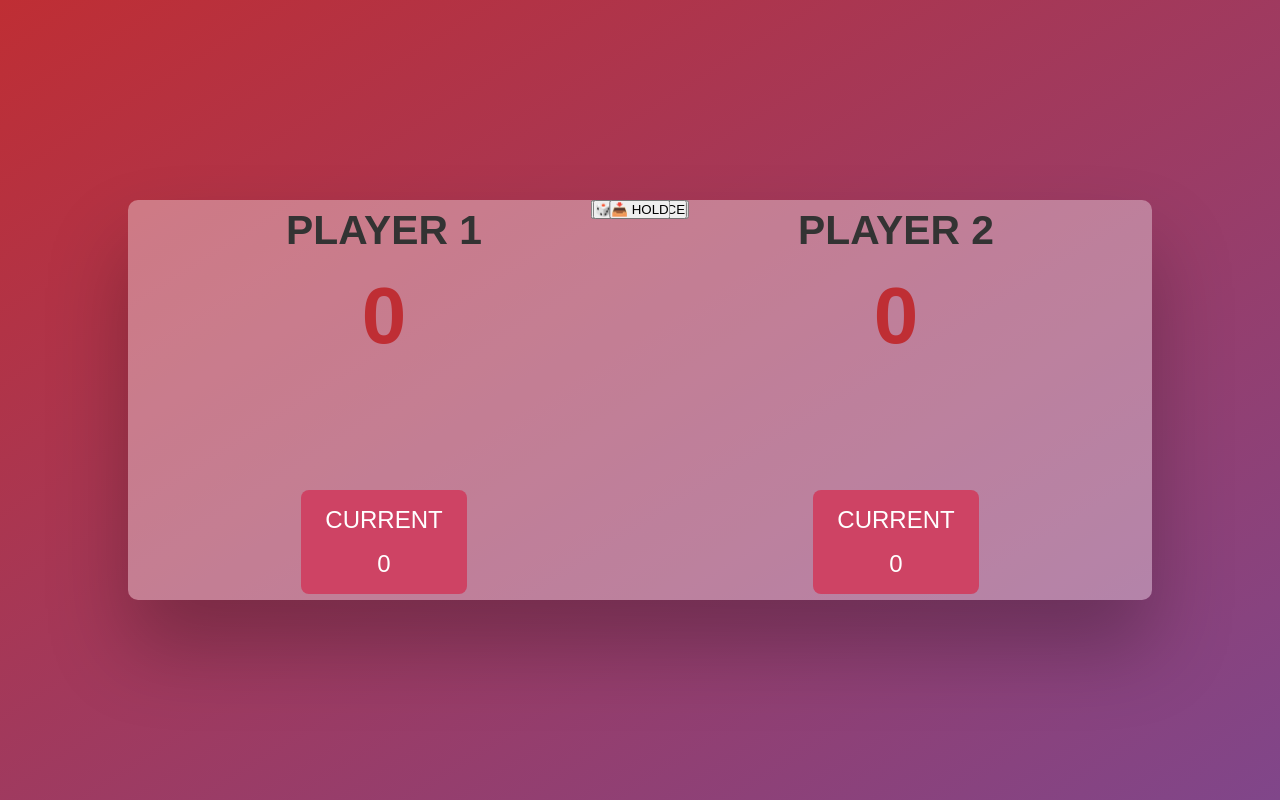
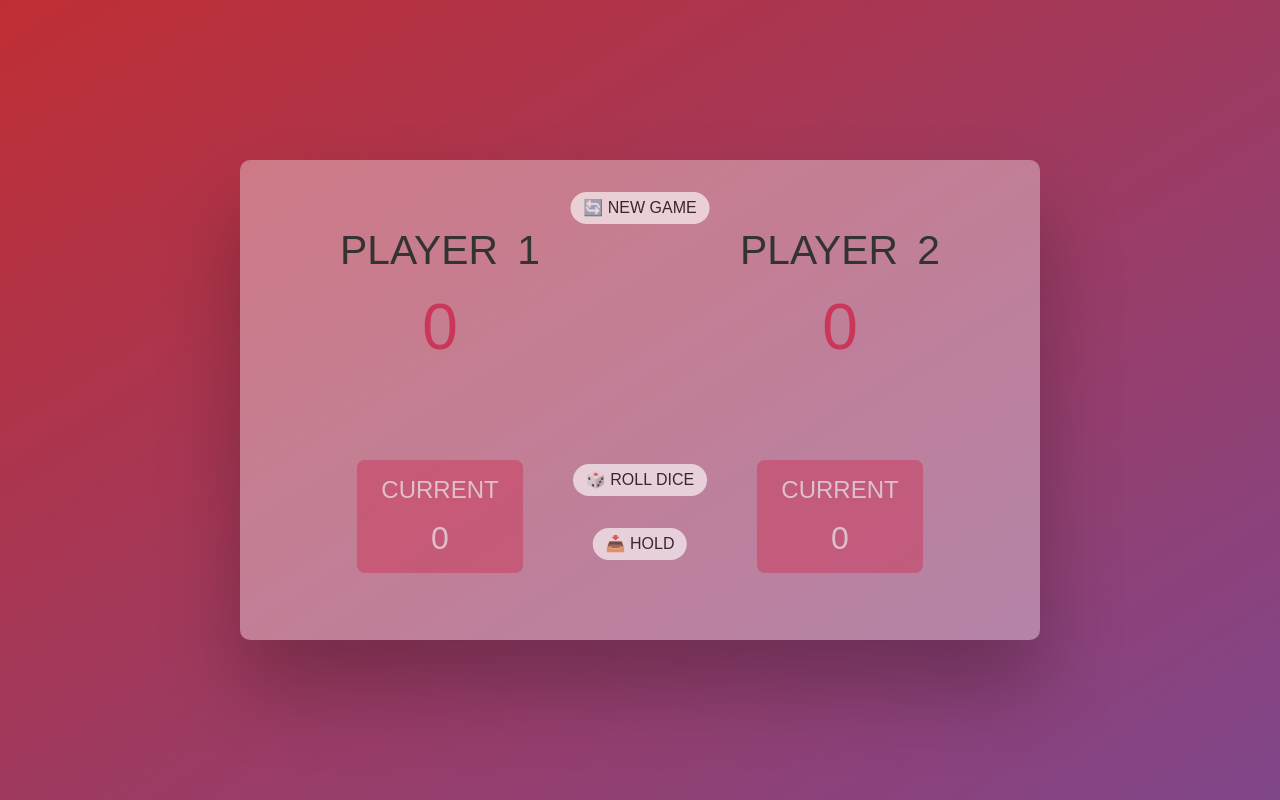
Before and after one commit to Anni-Bunny/pig_game, a plain HTML site: page index.html in a window 1280 px wide. Drawn offline with Linux system fonts and the light colour scheme.

Commit message:
adding styles

```diff
--- a/index.html
+++ b/index.html
@@ -8,29 +8,28 @@
 <body>
 <main>
     <section class="player">
-        <div class="headings">
-            <h2>PLAYER 1</h2>
-            <h1 class="heading2">0</h1>
+        <div class="totalScore">
+            <h2 class="playerHeading">PLAYER 1</h2>
+            <h1 class="playerTotalScore">0</h1>
         </div>
-        <div class="paragraphs">
-            <p>CURRENT</p>
-            <p>0</p>
+        <div class="currentScore">
+            <p class="current">CURRENT</p>
+            <p class="playerCurrentScore">0</p>
         </div>
     </section>
     <section class="player">
-        <div class="headings">
-            <h2>PLAYER 2</h2>
-            <h1 class="heading2">0</h1>
+        <div class="totalScore">
+            <h2 class="playerHeading">PLAYER 2</h2>
+            <h1 class="playerTotalScore">0</h1>
         </div>
-        <div class="paragraphs">
-            <p>CURRENT</p>
-            <p>0</p>
+        <div class="currentScore">
+            <p class="current">CURRENT</p>
+            <p class="playerCurrentScore">0</p>
         </div>
     </section>
-    <button class="btn">🔄️ NEW GAME</button>
-    <button class="btn">🎲 ROLL DICE</button>
-    <button class="btn">📥 HOLD</button>
-
+    <button class="btn btn-new">🔄️ NEW GAME</button>
+    <button class="btn btn-roll">🎲 ROLL DICE</button>
+    <button class="btn btn-hold">📥 HOLD</button>
 </main>
 <script src="script.js"></script>
 </body>
--- a/style.css
+++ b/style.css
@@ -18,21 +18,13 @@ body{
 main{
 	display: flex;
 	position: relative;
-	width: 80%;
-	height: 50%;
+	overflow: hidden;
 	background-color: rgba(255, 255, 255, 0.35);
 	box-shadow: 0 3rem 5rem rgba(0, 0, 0, 0.25);
 	border-radius: 10px;
-	overflow: auto;
-	justify-content: space-around;
-
-}
-
-.btn {
-	position: absolute;
-	left: 50%;
-	transform: translateX(-50%);
-	cursor: pointer;
+	width: 50rem;
+	height: 30rem;
+	justify-content: center;
 }
 
 .player{
@@ -40,30 +32,72 @@ main{
 	flex-direction: column;
 	align-items: center;
 	justify-content: center;
-	gap: 8rem;
+	gap: 6rem;
+	padding: 6rem;
+	flex: 1;
 }
-
-.headings, .paragraphs{
+.totalScore, .currentScore{
 	display: flex;
 	flex-direction: column;
 	align-items: center;
 	justify-content: center;
 	gap: 1rem;
 }
-.headings{
+.totalScore{
 	font-size: 1.7rem;
-	font-weight: lighter;
-	& .heading2{
-		color: #bf2e34;
-		font-size: 5rem;
+	& .playerHeading{
+		font-weight: normal;
+		word-spacing: 0.5rem;
 	}
-
+	& .playerTotalScore{
+		color: #cb375a;
+		font-size: 4rem;
+		font-weight: normal;
+	}
 }
-
-.paragraphs{
-	background-color: #ce4364;
+.currentScore{
+	background-color: #cb375a;
 	padding: 1rem 1.5rem;
 	border-radius: 0.5rem;
 	color: white;
 	font-size: 1.5rem;
+	& .playerCurrentScore{
+		font-size: 2rem;
+	}
 }
+
+.btn{
+	position: absolute;
+	left: 50%;
+	transform: translateX(-50%);
+	cursor: pointer;
+	font-size: 1rem;
+	border-radius: 1rem;
+	border: none;
+	padding: 0.4rem 0.8rem;
+	opacity: 70%;
+	background-color: rgba(255, 255, 255, 0.9);
+}
+
+.btn-new{
+	top: 2rem;
+}
+.btn-roll{
+	top: 19rem;
+}
+.btn-hold{
+	top: 23rem;
+}
+
+.player--active {
+	background-color: rgba(255, 255, 255, 0.4);
+	font-weight: bolder;
+}
+
+.playerHeading{
+	font-weight: bolder;
+}
+
+.currentScore{
+	opacity: 50%;
+}
```
